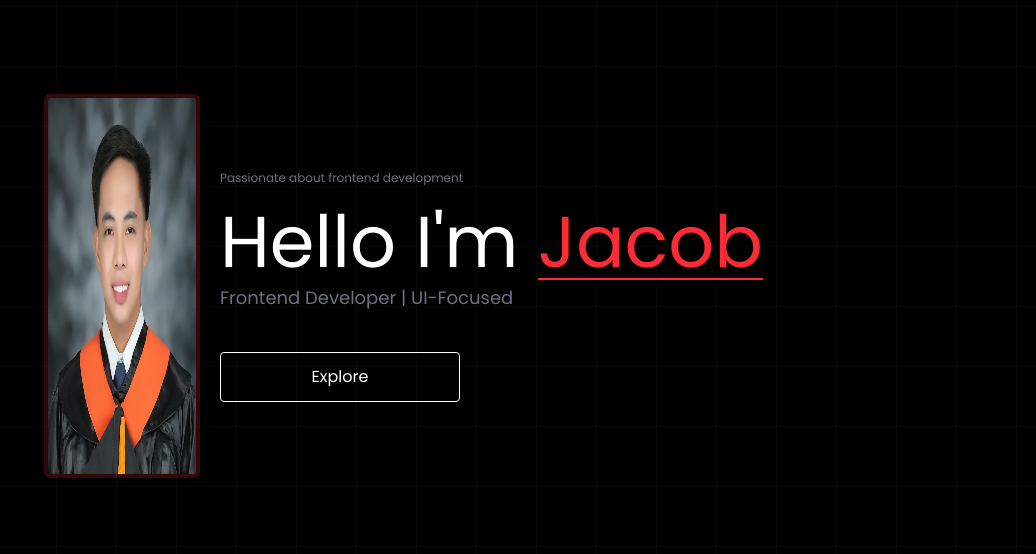
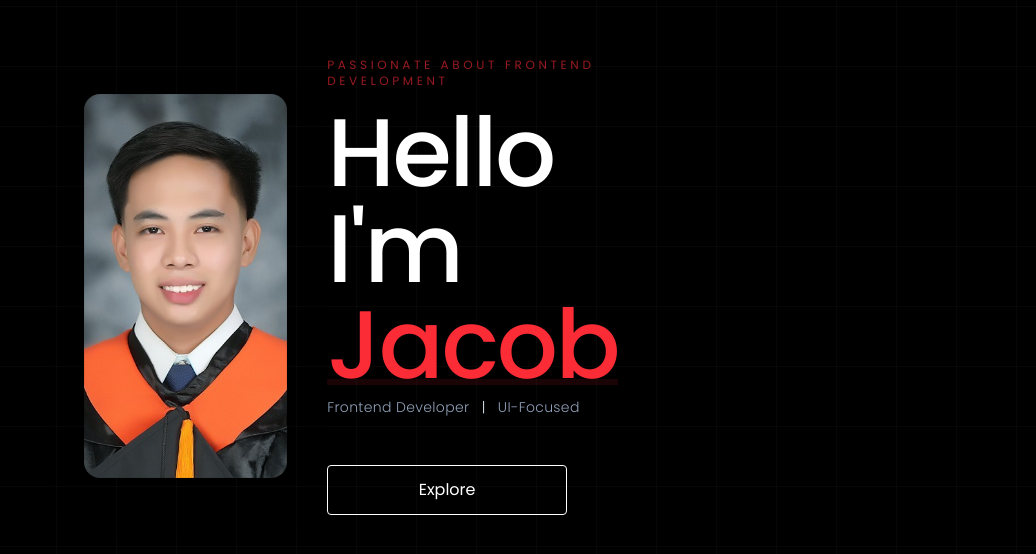
Before and after one commit to Jacodesit/JacobsPortfolio, a React (Vite) app: page / in a window 1280 px wide. Shown: the part 114-668 px from the top of the page, without its empty margins (244-1280 px from the left). Built offline with nearby package versions, Linux system fonts and the light colour scheme.

Commit message:
Enhance the landing page

```diff
--- a/src/Pages/landing-page.tsx
+++ b/src/Pages/landing-page.tsx
@@ -74,56 +74,74 @@ export default function Landing({ name }: PageProps) {
                     {/* <Header /> */}
                 </motion.div>
 
-                <main className="flex gap-5 items-center h-screen">
+                <main className="flex gap-10 items-center h-screen px-10">
+                    {/* Image Container: Added overflow-hidden and soft shadow */}
                     <motion.div
-                        initial={{ opacity: 0, scale: 0.8 }}
+                        initial={{ opacity: 0, scale: 0.9 }}
                         animate={{ opacity: 1, scale: 1 }}
-                        transition={{ duration: 0.6, ease: "easeOut" }}
-                        className="w-2/5 rounded-md h-96"
+                        transition={{ duration: 0.8, ease: [0.16, 1, 0.3, 1] }}
+                        className="w-2/5 rounded-2xl h-96 relative group overflow-hidden shadow-[0_20px_50px_rgba(0,0,0,0.1)]"
                     >
                         <img
                             src="/Gallery/graduation_pic.jpg"
                             alt="Me"
-                            className="border-4 border-red-500/20 rounded-md objkect-cover w-full h-full"
+                            /* Fixed typo: object-cover. Added hover zoom. */
+                            className="w-full h-full object-cover transition-transform duration-700 group-hover:scale-110"
                         />
+                        {/* Modern Overlay: Subtle gradient border */}
+                        <div className="absolute inset-0 rounded-2xl border border-black/5 pointer-events-none" />
+
+                        {/* Floating Accent Detail */}
+                        {/* <div className="absolute bottom-4 left-4 bg-white/80 backdrop-blur-md px-3 py-1 rounded-full border border-white/20 shadow-sm">
+                            <p className="text-[10px] uppercase tracking-widest font-bold text-red-500">Graduation Portait</p>
+                        </div> */}
                     </motion.div>
+
+                    {/* Text Content */}
                     <motion.div
-                        className="w-3/4 flex flex-col gap-5 md:gap-8 lg:gap-10 "
+                        className="w-3/4 flex flex-col gap-5 md:gap-8 lg:gap-10"
                         variants={containerVariants}
                         initial="hidden"
                         animate="visible"
                     >
                         <div className="flex flex-col">
                             <motion.p
-                                className="text-xs text-gray-500 whitespace-nowrap mb-5"
+                                className="text-xs text-red-500/60 uppercase tracking-[0.3em]  mb-4"
                                 variants={itemVariants}
                             >
                                 Passionate about frontend development
                             </motion.p>
 
                             <motion.h1
-                                className="text-3xl md:text-5xl lg:text-7xl whitespace-nowrap mb-1"
+                                className="text-4xl md:text-6xl lg:text-8xl font-medium tracking-tight text-white mb-1"
                                 variants={nameVariants}
                             >
                                 Hello I'm{" "}
                                 <motion.span
-                                    className="text-red-500 border-b-2 border-red-500 inline-block"
-                                    whileHover={{ scale: 1.05 }}
-                                    transition={{ type: "spring", stiffness: 300 }}
+                                    className="text-red-500 relative inline-block cursor-default"
+                                    whileHover={{ scale: 1.02 }}
+                                    transition={{ type: "spring", stiffness: 400, damping: 10 }}
                                 >
                                     {name}
+                                    {/* Animated Underline */}
+                                    <motion.span
+                                        className="absolute bottom-2 left-0 w-full h-1.5 bg-red-500/10 -z-10"
+                                        initial={{ width: 0 }}
+                                        animate={{ width: "100%" }}
+                                        transition={{ delay: 1, duration: 0.8 }}
+                                    />
                                 </motion.span>
                             </motion.h1>
 
                             <motion.p
-                                className="text-sm md:text-lg text-gray-500 whitespace-nowrap"
+                                className="text-sm text-slate-400 font-light tracking-wide"
                                 variants={itemVariants}
                             >
-                                Frontend Developer | UI-Focused
+                                Frontend Developer <span className="mx-2 text-slate-200">|</span> UI-Focused
                             </motion.p>
                         </div>
 
-                        <motion.div variants={itemVariants}>
+                        <motion.div variants={itemVariants} className="pt-2">
                             <ActionBtn />
                         </motion.div>
                     </motion.div>
```
